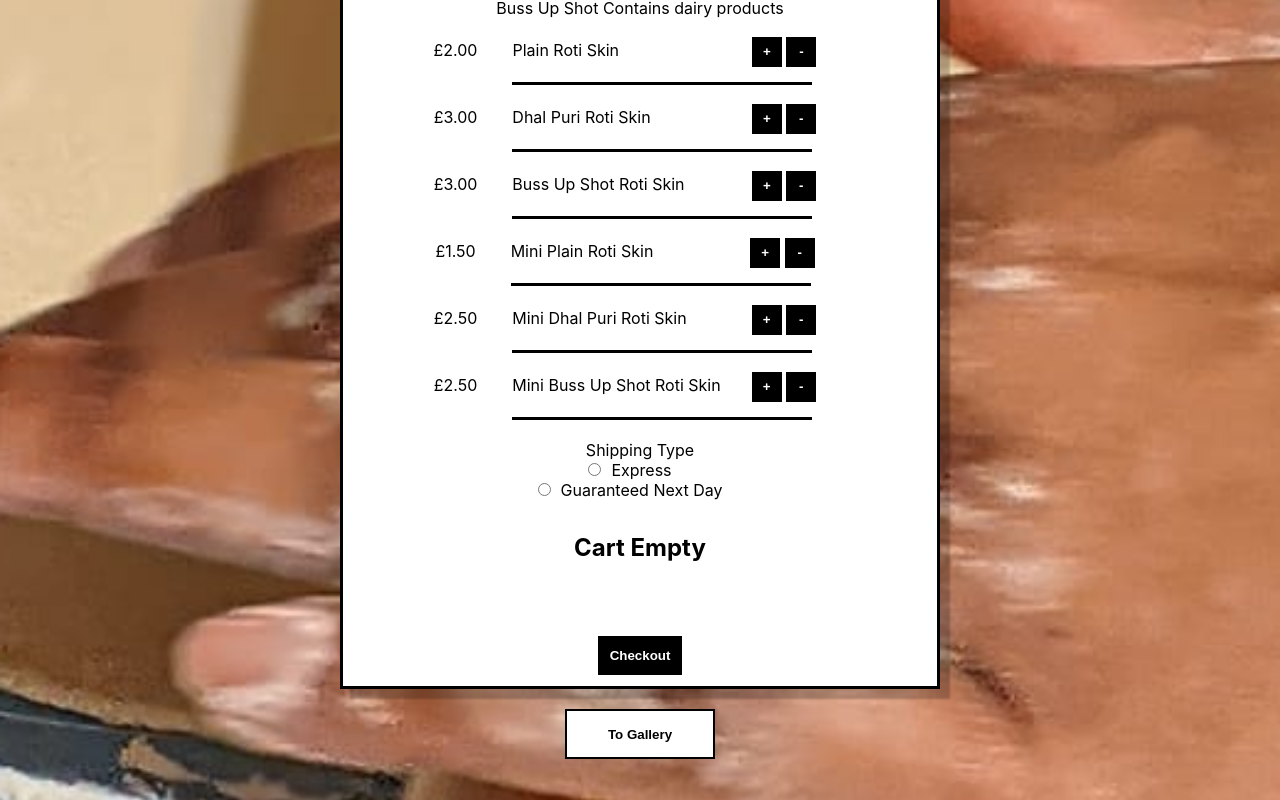
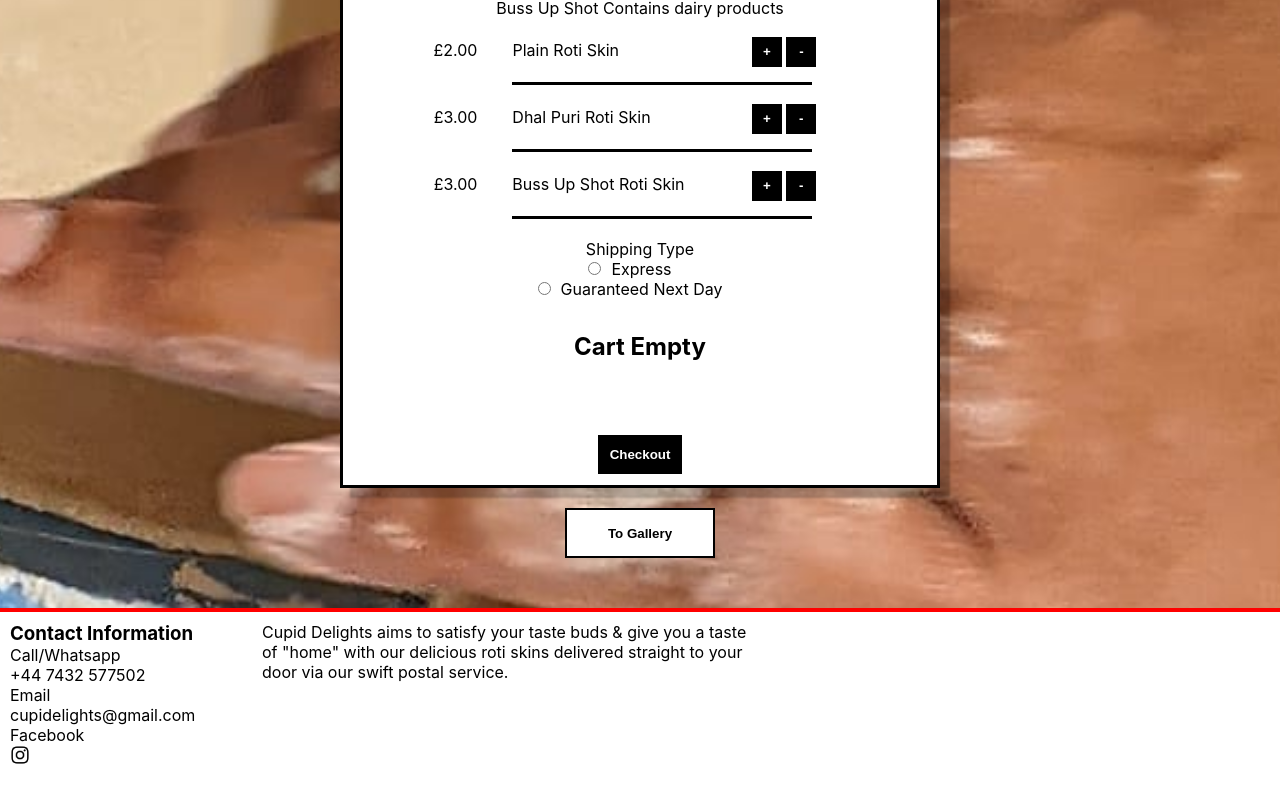
Before and after one commit to sammateo/cupid-delights, a Next.js app: page / in a window 1280 px wide. Shown: the part 1009-1809 px from the top of the page. After the commit the page ends 1788 px from the top, so only its background shows below. Built offline with nearby package versions, Linux system fonts and the light colour scheme.

Commit message:
Removal of banner and mini options

```diff
--- a/pages/index.js
+++ b/pages/index.js
@@ -17,31 +17,31 @@ function Home() {
 	const name1 = "Plain Roti Skin";
 	const name2 = "Dhal Puri Roti Skin";
 	const name3 = "Buss Up Shot Roti Skin";
-	const name4 = "Mini Plain Roti Skin";
-	const name5 = "Mini Dhal Puri Roti Skin";
-	const name6 = "Mini Buss Up Shot Roti Skin";
+	// const name4 = "Mini Plain Roti Skin";
+	// const name5 = "Mini Dhal Puri Roti Skin";
+	// const name6 = "Mini Buss Up Shot Roti Skin";
 
 	const [option1, setOption1] = useState(0); //quantity of option1
 	const [option2, setOption2] = useState(0); //quantity of option2
 	const [option3, setOption3] = useState(0); //quantity of option3
-	const [option4, setOption4] = useState(0);
-	const [option5, setOption5] = useState(0);
-	const [option6, setOption6] = useState(0);
+	// const [option4, setOption4] = useState(0);
+	// const [option5, setOption5] = useState(0);
+	// const [option6, setOption6] = useState(0);
 
 	const [price1, setPrice1] = useState(2); //price in Pound
 	const [price2, setPrice2] = useState(3);
 	const [price3, setPrice3] = useState(3);
-	const [price4, setPrice4] = useState(1.5);
-	const [price5, setPrice5] = useState(2.5);
-	const [price6, setPrice6] = useState(2.5);
+	// const [price4, setPrice4] = useState(1.5);
+	// const [price5, setPrice5] = useState(2.5);
+	// const [price6, setPrice6] = useState(2.5);
 
 	const [total, setTotal] = useState(0);
 	const [total1, setTotal1] = useState(0); //total of each option
 	const [total2, setTotal2] = useState(0);
 	const [total3, setTotal3] = useState(0);
-	const [total4, setTotal4] = useState(0);
-	const [total5, setTotal5] = useState(0);
-	const [total6, setTotal6] = useState(0);
+	// const [total4, setTotal4] = useState(0);
+	// const [total5, setTotal5] = useState(0);
+	// const [total6, setTotal6] = useState(0);
 
 	const [shipping1, setShipping1] = useState(5.89);
 	const [shipping2, setShipping2] = useState(6.2);
@@ -137,7 +137,7 @@ function Home() {
 				<h1>Cupid Delights</h1>
 				<h4>Made with love</h4>
 			</div>
-			<h3 className={styles.banner}>Buy Any 10 Roti Skins Get 2 FREE</h3>
+			{/* <h3 className={styles.banner}>Buy Any 10 Roti Skins Get 2 FREE</h3> */}
 
 			<ShippingInfo></ShippingInfo>
 			<Content
@@ -145,28 +145,28 @@ function Home() {
 				name1={name1}
 				name2={name2}
 				name3={name3}
-				name4={name4}
-				name5={name5}
-				name6={name6}
+				// name4={name4}
+				// name5={name5}
+				// name6={name6}
 				option1={option1}
 				option2={option2}
 				option3={option3}
-				option4={option4}
-				option5={option5}
-				option6={option6}
+				// option4={option4}
+				// option5={option5}
+				// option6={option6}
 				price1={price1}
 				price2={price2}
 				price3={price3}
-				price4={price4}
-				price5={price5}
-				price6={price6}
+				// price4={price4}
+				// price5={price5}
+				// price6={price6}
 				total={total}
 				total1={total1}
 				total2={total2}
 				total3={total3}
-				total4={total4}
-				total5={total5}
-				total6={total6}
+				// total4={total4}
+				// total5={total5}
+				// total6={total6}
 				// shipping1={shipping1}
 				// shipping2={shipping2}
 				// shipping3={shipping3}
@@ -180,9 +180,9 @@ function Home() {
 				setOption1={setOption1}
 				setOption2={setOption2}
 				setOption3={setOption3}
-				setOption4={setOption4}
-				setOption5={setOption5}
-				setOption6={setOption6}
+				// setOption4={setOption4}
+				// setOption5={setOption5}
+				// setOption6={setOption6}
 				// setPrice1={setPrice1}
 				// setPrice2={setPrice2}
 				// setPrice3={setPrice3}
@@ -190,9 +190,9 @@ function Home() {
 				setTotal1={setTotal1}
 				setTotal2={setTotal2}
 				setTotal3={setTotal3}
-				setTotal4={setTotal4}
-				setTotal5={setTotal5}
-				setTotal6={setTotal6}
+				// setTotal4={setTotal4}
+				// setTotal5={setTotal5}
+				// setTotal6={setTotal6}
 				// setShipping1={setShipping1}
 				// setShipping2={setShipping2}
 				// setShipping3={setShipping3}
--- a/src/Content.js
+++ b/src/Content.js
@@ -10,28 +10,28 @@ export default function Content({
 	name1,
 	name2,
 	name3,
-	name4,
-	name5,
-	name6,
+	// name4,
+	// name5,
+	// name6,
 	option1,
 	option2,
 	option3,
-	option4,
-	option5,
-	option6,
+	// option4,
+	// option5,
+	// option6,
 	price1,
 	price2,
 	price3,
-	price4,
-	price5,
-	price6,
+	// price4,
+	// price5,
+	// price6,
 	total,
 	total1,
 	total2,
 	total3,
-	total4,
-	total5,
-	total6,
+	// total4,
+	// total5,
+	// total6,
 	// shipping1,
 	// shipping2,
 	// shipping3,
@@ -45,9 +45,9 @@ export default function Content({
 	setOption1,
 	setOption2,
 	setOption3,
-	setOption4,
-	setOption5,
-	setOption6,
+	// setOption4,
+	// setOption5,
+	// setOption6,
 	// setPrice1,
 	// setPrice2,
 	// setPrice3,
@@ -55,9 +55,9 @@ export default function Content({
 	setTotal1,
 	setTotal2,
 	setTotal3,
-	setTotal4,
-	setTotal5,
-	setTotal6,
+	// setTotal4,
+	// setTotal5,
+	// setTotal6,
 	// setShipping1,
 	// setShipping2,
 	// setShipping3,
@@ -88,28 +88,28 @@ export default function Content({
 				name1={name1}
 				name2={name2}
 				name3={name3}
-				name4={name4}
-				name5={name5}
-				name6={name6}
+				// name4={name4}
+				// name5={name5}
+				// name6={name6}
 				option1={option1}
 				option2={option2}
 				option3={option3}
-				option4={option4}
-				option5={option5}
-				option6={option6}
+				// option4={option4}
+				// option5={option5}
+				// option6={option6}
 				price1={price1}
 				price2={price2}
 				price3={price3}
-				price4={price4}
-				price5={price5}
-				price6={price6}
+				// price4={price4}
+				// price5={price5}
+				// price6={price6}
 				total={total}
 				total1={total1}
 				total2={total2}
 				total3={total3}
-				total4={total4}
-				total5={total5}
-				total6={total6}
+				// total4={total4}
+				// total5={total5}
+				// total6={total6}
 				// shipping1={shipping1}
 				// shipping2={shipping2}
 				// shipping3={shipping3}
@@ -123,9 +123,9 @@ export default function Content({
 				setOption1={setOption1}
 				setOption2={setOption2}
 				setOption3={setOption3}
-				setOption4={setOption4}
-				setOption5={setOption5}
-				setOption6={setOption6}
+				// setOption4={setOption4}
+				// setOption5={setOption5}
+				// setOption6={setOption6}
 				// setPrice1={setPrice1}
 				// setPrice2={setPrice2}
 				// setPrice3={setPrice3}
@@ -133,9 +133,9 @@ export default function Content({
 				setTotal1={setTotal1}
 				setTotal2={setTotal2}
 				setTotal3={setTotal3}
-				setTotal4={setTotal4}
-				setTotal5={setTotal5}
-				setTotal6={setTotal6}
+				// setTotal4={setTotal4}
+				// setTotal5={setTotal5}
+				// setTotal6={setTotal6}
 				// setShipping1={setShipping1}
 				// setShipping2={setShipping2}
 				// setShipping3={setShipping3}
@@ -156,25 +156,25 @@ export default function Content({
 					price2={price2}
 					option3={option3}
 					price3={price3}
-					option4={option4}
-					price4={price4}
-					option5={option5}
-					price5={price5}
-					option6={option6}
-					price6={price6}
+					// option4={option4}
+					// price4={price4}
+					// option5={option5}
+					// price5={price5}
+					// option6={option6}
+					// price6={price6}
 					total1={total1}
 					total2={total2}
 					total3={total3}
-					total4={total4}
-					total5={total5}
-					total6={total6}
+					// total4={total4}
+					// total5={total5}
+					// total6={total6}
 					total={total}
 					name1={name1}
 					name2={name2}
 					name3={name3}
-					name4={name4}
-					name5={name5}
-					name6={name6}
+					// name4={name4}
+					// name5={name5}
+					// name6={name6}
 					quantity={quantity}
 					nextDay={nextDay}
 				/>
@@ -190,28 +190,28 @@ export default function Content({
 					option1={option1}
 					option2={option2}
 					option3={option3}
-					option4={option4}
-					option5={option5}
-					option6={option6}
+					// option4={option4}
+					// option5={option5}
+					// option6={option6}
 					price1={price1}
 					price2={price2}
 					price3={price3}
-					price4={price4}
-					price5={price5}
-					price6={price6}
+					// price4={price4}
+					// price5={price5}
+					// price6={price6}
 					total1={total1}
 					total2={total2}
 					total3={total3}
-					total4={total4}
-					total5={total5}
-					total6={total6}
+					// total4={total4}
+					// total5={total5}
+					// total6={total6}
 					total={total}
 					name1={name1}
 					name2={name2}
 					name3={name3}
-					name4={name4}
-					name5={name5}
-					name6={name6}
+					// name4={name4}
+					// name5={name5}
+					// name6={name6}
 					quantity={quantity}
 					shipping={shipping}
 					nextDay={nextDay}
--- a/src/cartfield.js
+++ b/src/cartfield.js
@@ -4,22 +4,22 @@ export default function Cartfield({
 	option1,
 	option2,
 	option3,
-	option4,
-	option5,
-	option6,
+	// option4,
+	// option5,
+	// option6,
 	total1,
 	total2,
 	total3,
-	total4,
-	total5,
-	total6,
+	// total4,
+	// total5,
+	// total6,
 	total,
 	name1,
 	name2,
 	name3,
-	name4,
-	name5,
-	name6,
+	// name4,
+	// name5,
+	// name6,
 	quantity,
 	nextDay,
 }) {
@@ -64,7 +64,7 @@ export default function Cartfield({
 				</div>
 			)}
 
-			{option4 == 0 || option4 == null ? null : (
+			{/* {option4 == 0 || option4 == null ? null : (
 				<div className={styles.cartoption}>
 					<p>{name4}</p>
 					<p>Quantity: {option4}</p>
@@ -84,14 +84,14 @@ export default function Cartfield({
 					<p>Quantity: {option6}</p>
 					<p>Price: {formatter.format(total6)}</p>
 				</div>
-			)}
+			)} */}
 
+			{/* // (option4 == 0 || option4 == null) &&
+			// (option5 == 0 || option5 == null) &&
+			// (option6 == 0 || option6 == null)  */}
 			{(option1 == 0 || option1 == null) &&
 			(option2 == 0 || option2 == null) &&
-			(option3 == 0 || option3 == null) &&
-			(option4 == 0 || option4 == null) &&
-			(option5 == 0 || option5 == null) &&
-			(option6 == 0 || option6 == null) ? null : (
+			(option3 == 0 || option3 == null) ? null : (
 				<div className={styles.total}>
 					<p>Cost: {formatter.format(total)}</p>
 					<p>Quantity: {quantity}</p>
--- a/src/confirm.js
+++ b/src/confirm.js
@@ -9,15 +9,15 @@ export default function Confirm({
 	option1,
 	option2,
 	option3,
-	option4,
-	option5,
-	option6,
+	// option4,
+	// option5,
+	// option6,
 	price1,
 	price2,
 	price3,
-	price4,
-	price5,
-	price6,
+	// price4,
+	// price5,
+	// price6,
 	total1,
 	total2,
 	total3,
@@ -28,9 +28,9 @@ export default function Confirm({
 	name1,
 	name2,
 	name3,
-	name4,
-	name5,
-	name6,
+	// name4,
+	// name5,
+	// name6,
 	quantity,
 	shipping,
 	nextDay,
@@ -64,27 +64,27 @@ export default function Confirm({
 		" @ " +
 		formatter.format(price3) +
 		" |\n" +
-		option4 +
-		" of " +
-		name4 +
-		"(s)" +
-		" @ " +
-		formatter.format(price4) +
-		" |\n" +
-		option5 +
-		" of " +
-		name5 +
-		"(s)" +
-		" @ " +
-		formatter.format(price5) +
-		" |\n" +
-		option6 +
-		" of " +
-		name6 +
-		"(s)" +
-		" @ " +
-		formatter.format(price6) +
-		" |\n" +
+		// option4 +
+		// " of " +
+		// name4 +
+		// "(s)" +
+		// " @ " +
+		// formatter.format(price4) +
+		// " |\n" +
+		// option5 +
+		// " of " +
+		// name5 +
+		// "(s)" +
+		// " @ " +
+		// formatter.format(price5) +
+		// " |\n" +
+		// option6 +
+		// " of " +
+		// name6 +
+		// "(s)" +
+		// " @ " +
+		// formatter.format(price6) +
+		// " |\n" +
 		"Cost: " +
 		formatter.format(total) +
 		// " |\n" +
```
Also changed, not shown: src/Options.js (+6 -6 lines).
